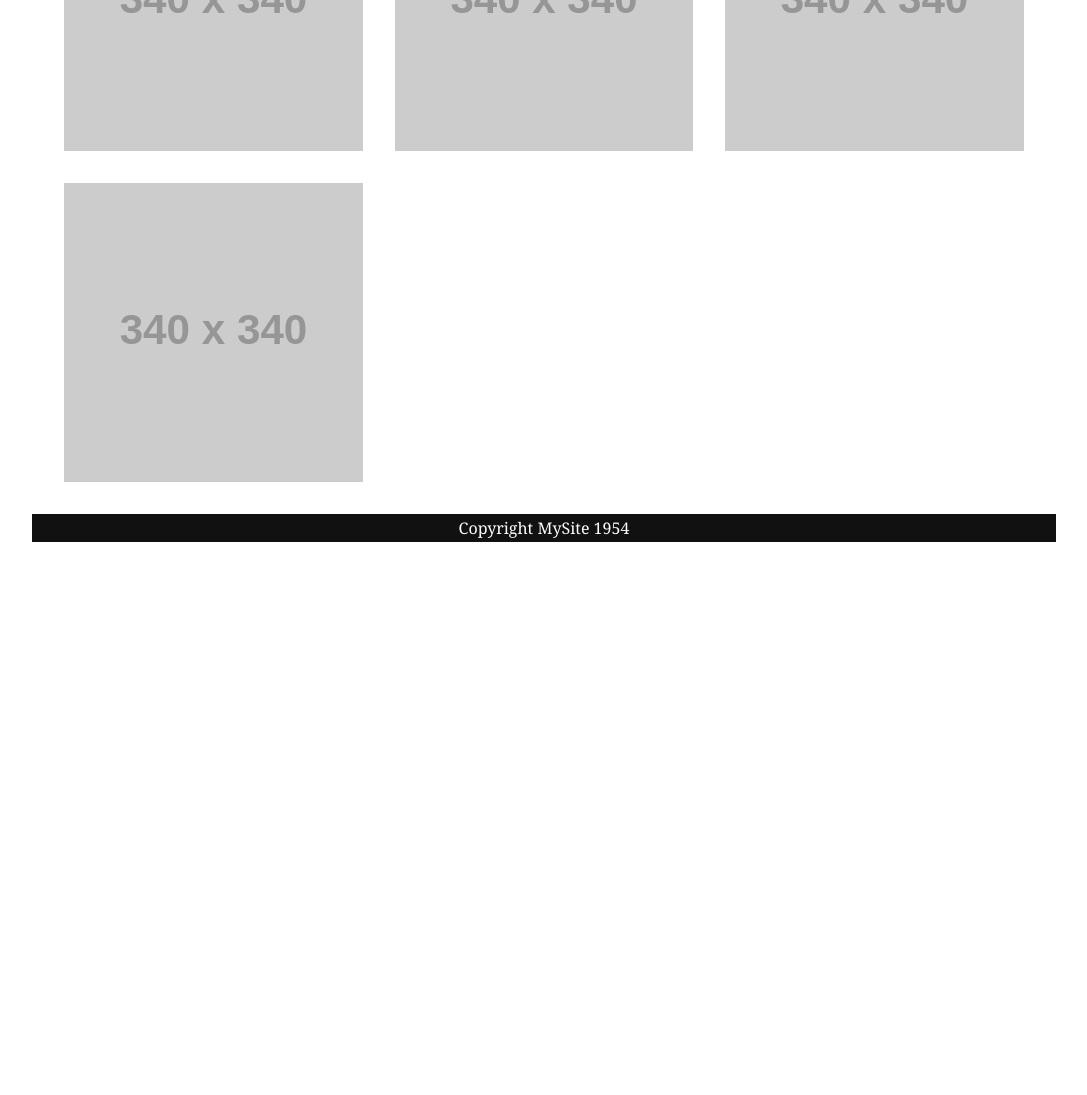
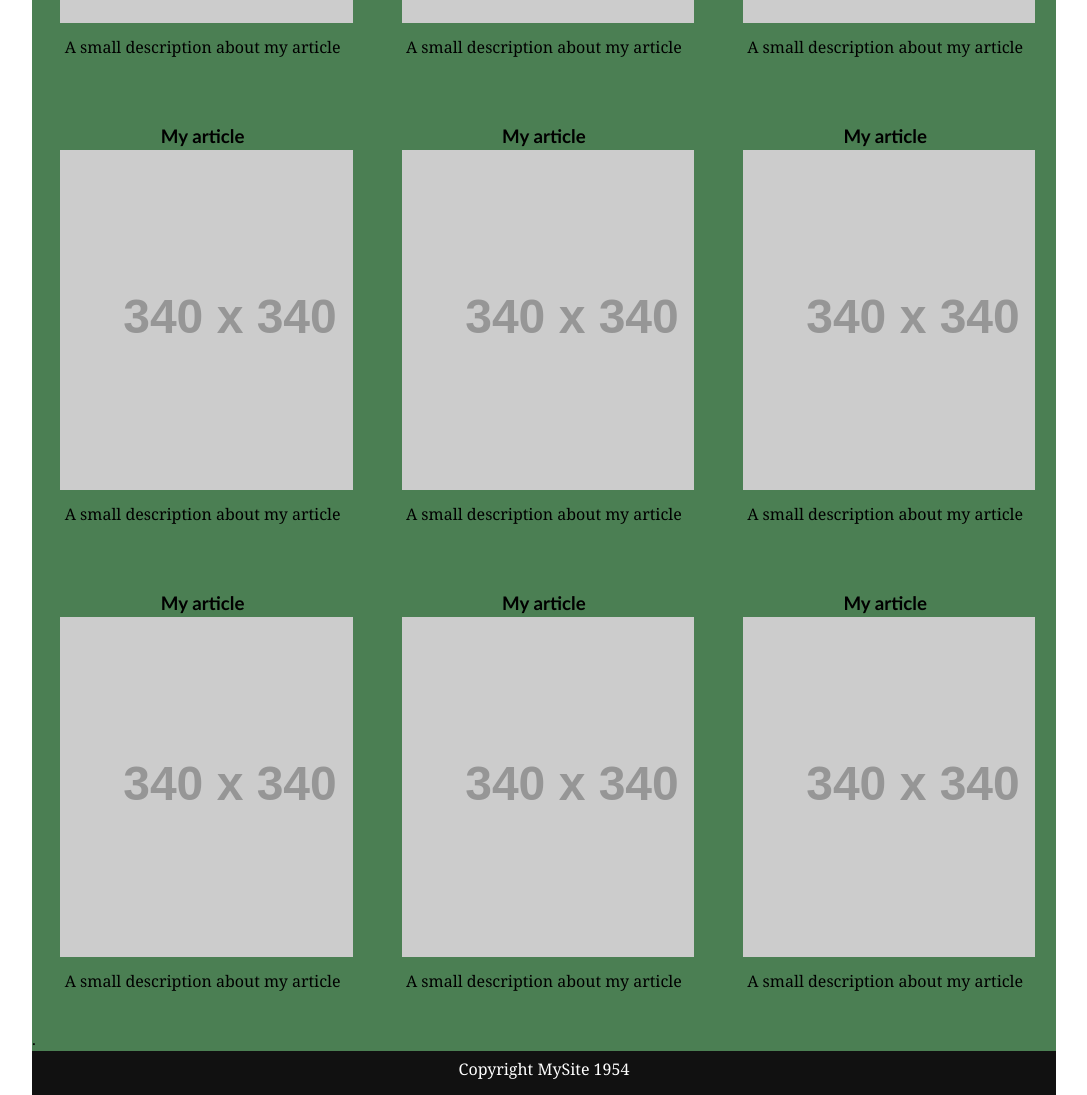
Before and after one commit to gere0018/mad9013-ex3, a plain HTML site: page index.html in a window 1280 px wide. Shown: the part 1220-2315 px from the top of the page, without its empty margins (96-1183 px from the left). Before the commit the page ends 1762 px from the top, so only its background shows below. Drawn offline with Linux system fonts and the light colour scheme; placeholder pictures from the web are drawn by us.

Commit message:
created grid:div and articles

```diff
--- a/css/style.css
+++ b/css/style.css
@@ -7,9 +7,12 @@ html {
   margin: 0;
 }
 .clearfix:after {
-  content: "";
-  display: table;
+  content: ".";
+  display: block;
   clear: both;
+}
+.clearfix {
+    display: inline-block;
 }
 
 /* -- Baseline Elements --*/
@@ -18,19 +21,24 @@ body{
   line-height: 1.5;
 }
 h1{
-  margin-bottom: 1rem;
+  padding: 0.5rem;
   font-size: 1.8rem;
+  text-align: center;
+}
+h3{
+  text-align: center;
 }
 p{
   font-family: georgia;
   line-height: 1.75;
+  text-align: center;
+    padding: 0.25rem;
 }
 
 
 .wrapper{
   max-width: 1024px;
   margin: 0 auto;
-  overflow: hidden;
 
 }
 
@@ -41,12 +49,7 @@ p{
 
 .banner{
   background: url(https://s3-us-west-2.amazonaws.com/s.cdpn.io/5847/viewport-selection-opt.jpg) no-repeat 50% 50%;
-  text-transform: uppercase;
-  text-align:center;
-  color: #fff;
-  font-size: 2rem;
  padding: 10rem 0;
-
   }
 
 
@@ -54,30 +57,35 @@ p{
 /* ----------- Grid --------- */
 /* -------------------------- */
 .col-container{
-  margin: 1rem 1rem;
-}
-img{
-    padding: 2rem;
+  background-color: #4B7F53;
+    width: 100%;
+
 }
 
-@media screen and (min-width: 600px) {
-  img{
-    float: left;
-    width: 50%;
-    padding: 1rem;
+.col-12{
+    padding: 0.5rem;
+    overflow: hidden;
 }
-}
-@media screen and (min-width: 1024px){
-   img{
-    float: left;
-    width: 33.33%;
-    padding: 1rem;
+
+@media all and (min-width: 600px){
+    .col-12{
+        width: 45%;
+        float:left;
+        margin: 2%;
+
 
     }
 
 }
+@media screen and (min-width:1024px){
+    .col-12{
+        width: 29.33%;
+        float: left;
+        margin: 2%;
 
+    }
 
+}
 
 
 /* -- Footer -- */
--- a/index.html
+++ b/index.html
@@ -5,10 +5,8 @@
     <meta name="viewport" content="width=device-width, initial-scale=1.0">
     <title>Flexible Grid Layout</title>
     <link rel="stylesheet" href="css/style.css">
+
 </head>
-
-
-
 
 <body>
     <div class="banner"></div>
@@ -17,9 +15,11 @@
 <div class="wrapper">
 
   <section class="col-container clearfix">
-
     <h1>Responsive layout and Picture Element</h1>
 
+      <div class="col-12">
+        <article>
+            <h3>My article</h3>
             <picture>
                 <source media="(max-width: 400px)" srcset="http://placehold.it/400x400">
                 <source media="(max-width: 600px)" srcset="http://placehold.it/600x600">
@@ -28,6 +28,12 @@
                 <source src="http://placehold.it/340x340">
    <img src="http://placehold.it/340x340" alt="This picture loads on non-supporting browsers.">
             </picture>
+            <p>A small description about my article</p>
+        </article>
+      </div>
+        <div class="col-12">
+        <article>
+            <h3>My article</h3>
             <picture>
                 <source media="(max-width: 400px)" srcset="http://placehold.it/400x400">
                 <source media="(max-width: 600px)" srcset="http://placehold.it/600x600">
@@ -36,6 +42,12 @@
                 <source src="http://placehold.it/340x340">
    <img src="http://placehold.it/340x340" alt="This picture loads on non-supporting browsers.">
             </picture>
+            <p>A small description about my article</p>
+        </article>
+      </div>
+        <div class="col-12">
+        <article>
+            <h3>My article</h3>
             <picture>
                 <source media="(max-width: 400px)" srcset="http://placehold.it/400x400">
                 <source media="(max-width: 600px)" srcset="http://placehold.it/600x600">
@@ -44,6 +56,12 @@
                 <source src="http://placehold.it/340x340">
    <img src="http://placehold.it/340x340" alt="This picture loads on non-supporting browsers.">
             </picture>
+            <p>A small description about my article</p>
+        </article>
+      </div>
+        <div class="col-12">
+        <article>
+            <h3>My article</h3>
             <picture>
                 <source media="(max-width: 400px)" srcset="http://placehold.it/400x400">
                 <source media="(max-width: 600px)" srcset="http://placehold.it/600x600">
@@ -52,6 +70,12 @@
                 <source src="http://placehold.it/340x340">
    <img src="http://placehold.it/340x340" alt="This picture loads on non-supporting browsers.">
             </picture>
+            <p>A small description about my article</p>
+        </article>
+      </div>
+        <div class="col-12">
+        <article>
+            <h3>My article</h3>
             <picture>
                 <source media="(max-width: 400px)" srcset="http://placehold.it/400x400">
                 <source media="(max-width: 600px)" srcset="http://placehold.it/600x600">
@@ -60,6 +84,12 @@
                 <source src="http://placehold.it/340x340">
    <img src="http://placehold.it/340x340" alt="This picture loads on non-supporting browsers.">
             </picture>
+            <p>A small description about my article</p>
+        </article>
+      </div>
+        <div class="col-12">
+        <article>
+            <h3>My article</h3>
             <picture>
                 <source media="(max-width: 400px)" srcset="http://placehold.it/400x400">
                 <source media="(max-width: 600px)" srcset="http://placehold.it/600x600">
@@ -68,6 +98,12 @@
                 <source src="http://placehold.it/340x340">
    <img src="http://placehold.it/340x340" alt="This picture loads on non-supporting browsers.">
             </picture>
+            <p>A small description about my article</p>
+        </article>
+      </div>
+        <div class="col-12">
+        <article>
+            <h3>My article</h3>
             <picture>
                 <source media="(max-width: 400px)" srcset="http://placehold.it/400x400">
                 <source media="(max-width: 600px)" srcset="http://placehold.it/600x600">
@@ -76,6 +112,12 @@
                 <source src="http://placehold.it/340x340">
    <img src="http://placehold.it/340x340" alt="This picture loads on non-supporting browsers.">
             </picture>
+            <p>A small description about my article</p>
+        </article>
+      </div>
+        <div class="col-12">
+        <article>
+            <h3>My article</h3>
             <picture>
                 <source media="(max-width: 400px)" srcset="http://placehold.it/400x400">
                 <source media="(max-width: 600px)" srcset="http://placehold.it/600x600">
@@ -84,6 +126,12 @@
                 <source src="http://placehold.it/340x340">
    <img src="http://placehold.it/340x340" alt="This picture loads on non-supporting browsers.">
             </picture>
+            <p>A small description about my article</p>
+        </article>
+      </div>
+        <div class="col-12">
+        <article>
+            <h3>My article</h3>
             <picture>
                 <source media="(max-width: 400px)" srcset="http://placehold.it/400x400">
                 <source media="(max-width: 600px)" srcset="http://placehold.it/600x600">
@@ -92,6 +140,12 @@
                 <source src="http://placehold.it/340x340">
    <img src="http://placehold.it/340x340" alt="This picture loads on non-supporting browsers.">
             </picture>
+            <p>A small description about my article</p>
+        </article>
+      </div>
+        <div class="col-12">
+        <article>
+            <h3>My article</h3>
             <picture>
                 <source media="(max-width: 400px)" srcset="http://placehold.it/400x400">
                 <source media="(max-width: 600px)" srcset="http://placehold.it/600x600">
@@ -100,21 +154,41 @@
                 <source src="http://placehold.it/340x340">
    <img src="http://placehold.it/340x340" alt="This picture loads on non-supporting browsers.">
             </picture>
+            <p>A small description about my article</p>
+        </article>
+      </div>
+        <div class="col-12">
+        <article>
+            <h3>My article</h3>
+            <picture>
+                <source media="(max-width: 400px)" srcset="http://placehold.it/400x400">
+                <source media="(max-width: 600px)" srcset="http://placehold.it/600x600">
+                <source media="(max-width: 800px)" srcset="http://placehold.it/400x400">
+                <source media="(max-width: 1024px)" srcset="http://placehold.it/512x512">
+                <source src="http://placehold.it/340x340">
+   <img src="http://placehold.it/340x340" alt="This picture loads on non-supporting browsers.">
+            </picture>
+            <p>A small description about my article</p>
+        </article>
+      </div>
+        <div class="col-12">
+        <article>
+            <h3>My article</h3>
+            <picture>
+                <source media="(max-width: 400px)" srcset="http://placehold.it/400x400">
+                <source media="(max-width: 600px)" srcset="http://placehold.it/600x600">
+                <source media="(max-width: 800px)" srcset="http://placehold.it/400x400">
+                <source media="(max-width: 1024px)" srcset="http://placehold.it/512x512">
+                <source src="http://placehold.it/340x340">
+   <img src="http://placehold.it/340x340" alt="This picture loads on non-supporting browsers.">
+            </picture>
+            <p>A small description about my article</p>
+        </article>
+      </div>
 
 
   </section>
 
-<!--
-
-<div class="wrapper">
-<picture>
-   <source media="(max-width: 600px)" srcset="http://placehold.it/600x600">
-   <source src="http://placehold.it/340x340">
-   <img src="http://placehold.it/340x340" alt="This picture loads on non-supporting browsers.">
-</picture>
-
-</div>
--->
 
 <footer class="footer">
   <p>Copyright MySite 1954<p>
```
Lines whose indentation alone changed are shown as unchanged.
